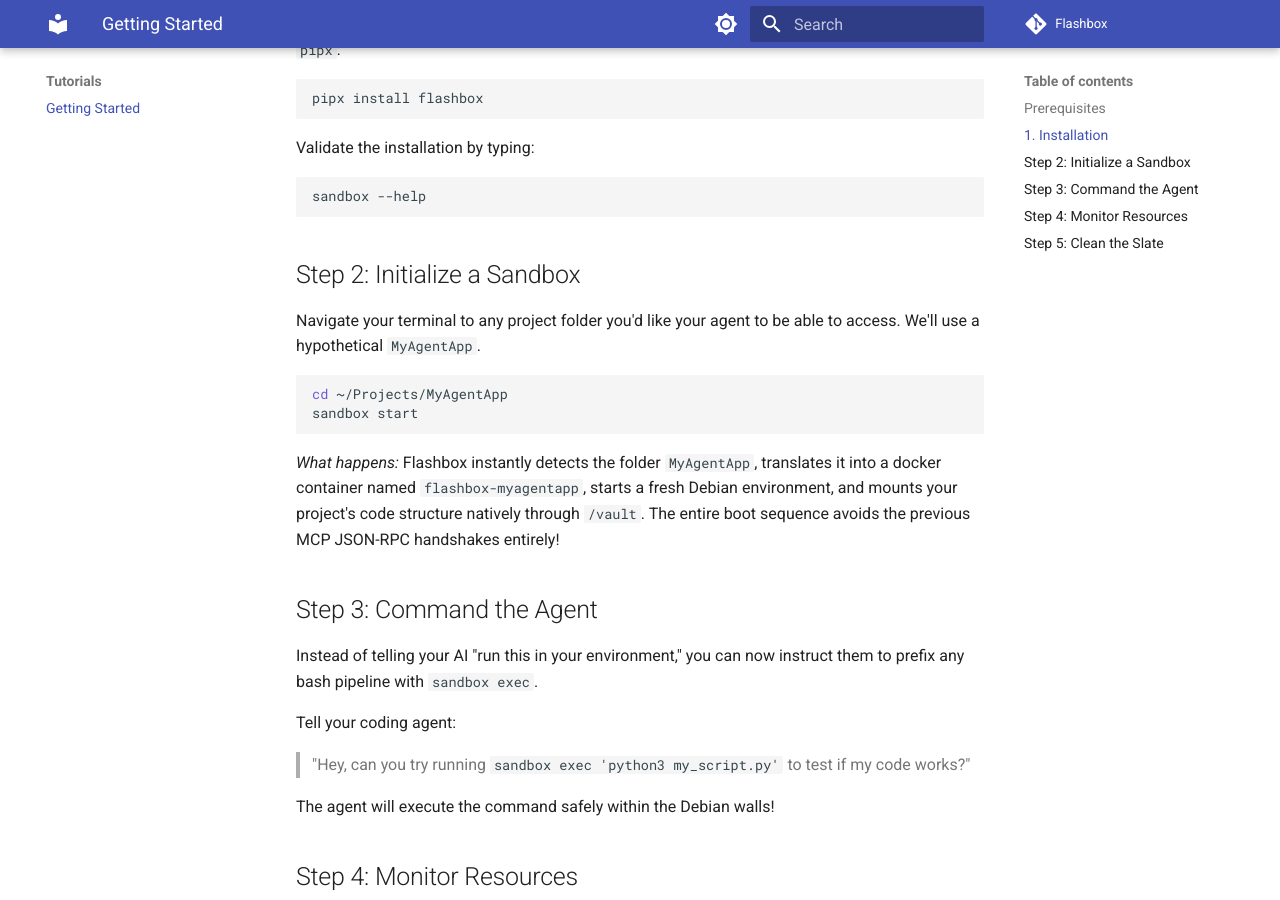
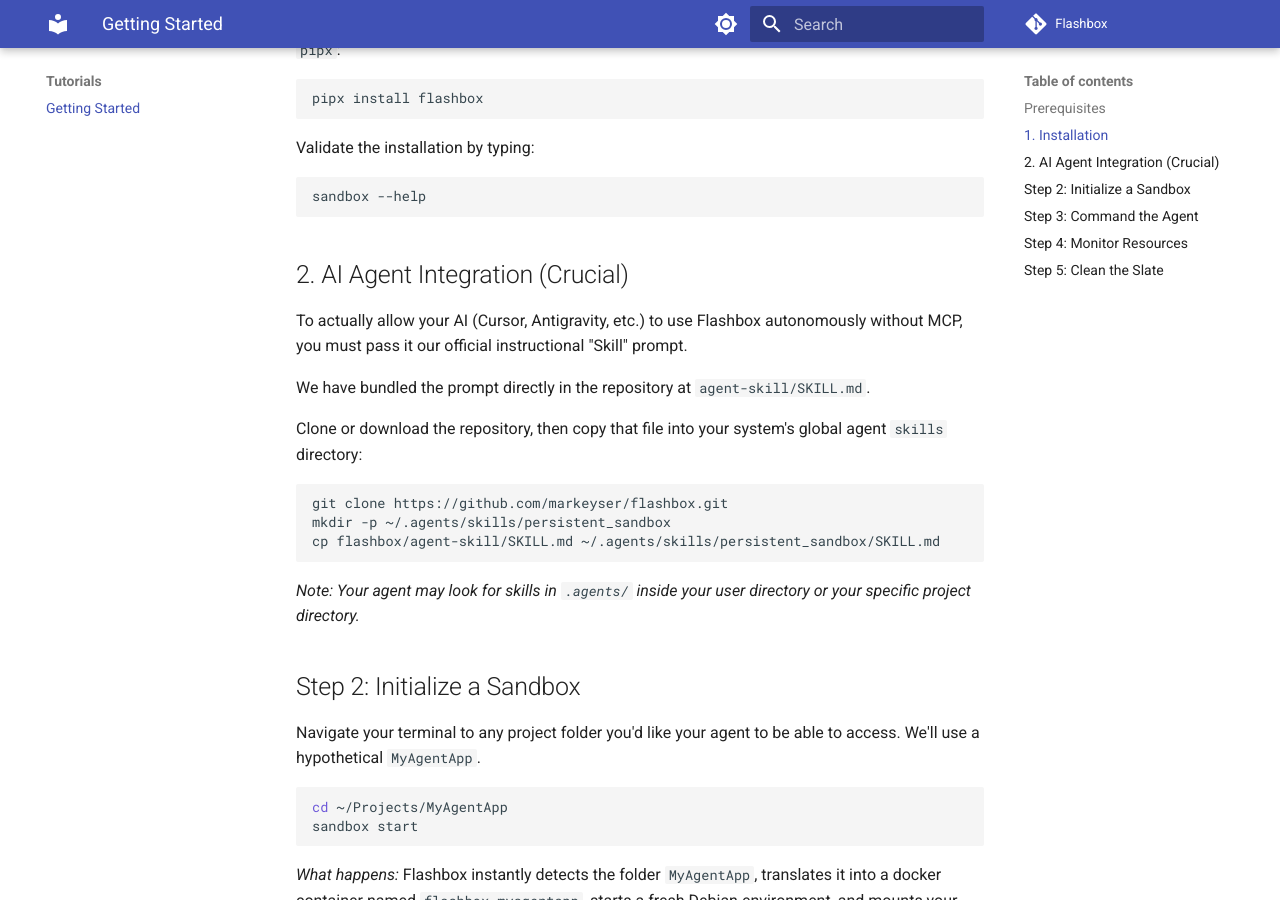
Before and after one commit to markeyser/flashbox, an MkDocs documentation site: the page built from docs/tutorials/getting-started.md, in a window 1280 px wide and 900 px high, scrolled down 593 px. Built offline with MkDocs 1.6.1 and Material for MkDocs 9.7.7, drawn with Linux system fonts in a browser that asks for light colours; comment, search, counter and statistics services are not loaded.

Commit message:
Docs: Add comprehensive AI Agent Integration tutorial

````diff
--- a/docs/tutorials/getting-started.md
+++ b/docs/tutorials/getting-started.md
@@ -21,6 +21,20 @@
 ```bash
 sandbox --help
 ```
+
+## 2. AI Agent Integration (Crucial)
+
+To actually allow your AI (Cursor, Antigravity, etc.) to use Flashbox autonomously without MCP, you must pass it our official instructional "Skill" prompt.
+
+We have bundled the prompt directly in the repository at `agent-skill/SKILL.md`.
+
+Clone or download the repository, then copy that file into your system's global agent `skills` directory:
+```bash
+git clone https://github.com/markeyser/flashbox.git
+mkdir -p ~/.agents/skills/persistent_sandbox
+cp flashbox/agent-skill/SKILL.md ~/.agents/skills/persistent_sandbox/SKILL.md
+```
+*Note: Your agent may look for skills in `.agents/` inside your user directory or your specific project directory.*
 
 ## Step 2: Initialize a Sandbox
 Navigate your terminal to any project folder you'd like your agent to be able to access. We'll use a hypothetical `MyAgentApp`.
````
Also changed, not shown: README.md (+13 -0 lines).
